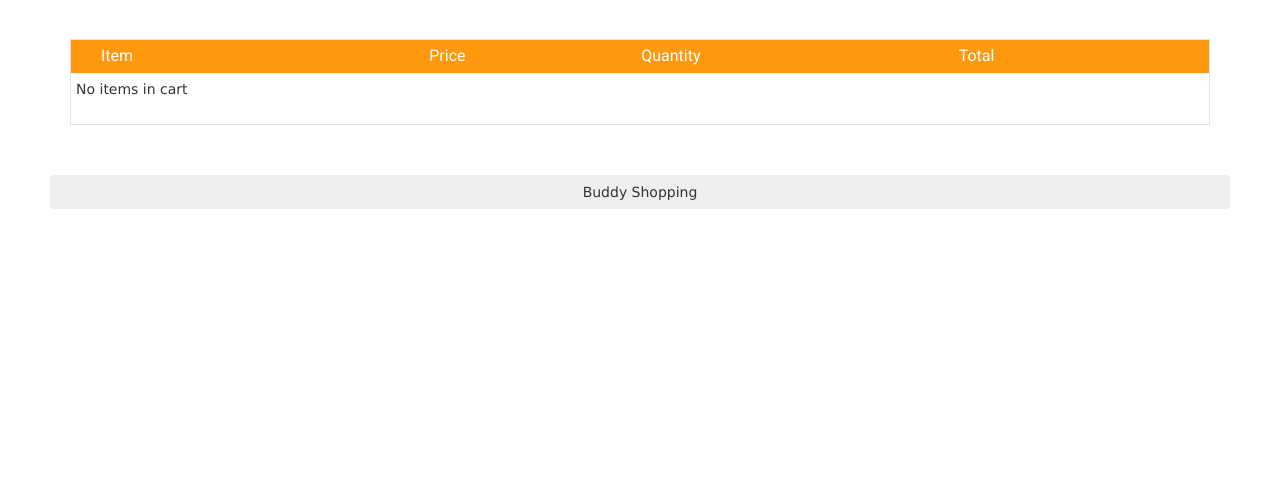
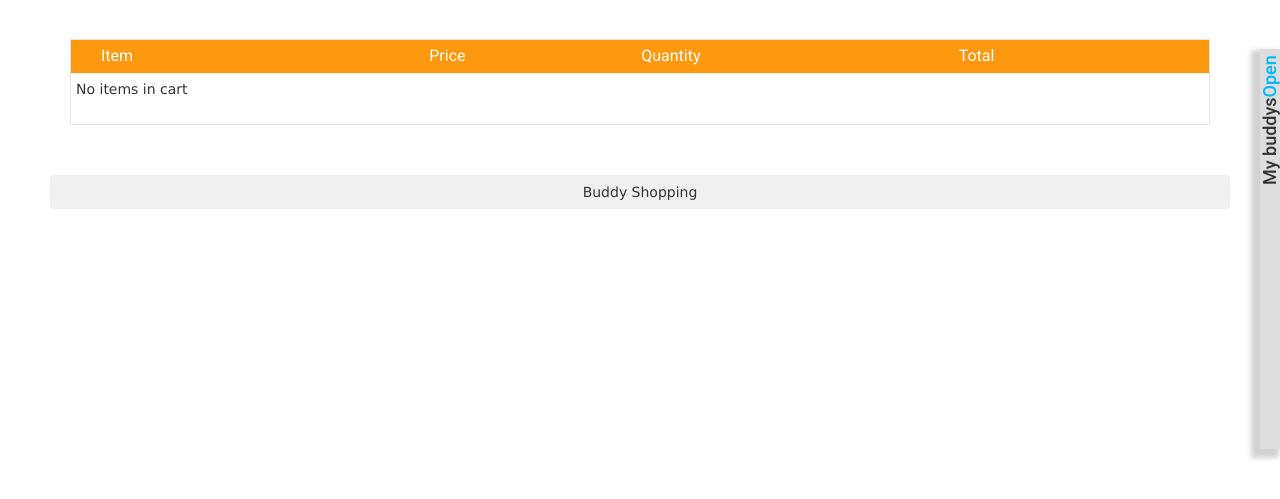
Before and after one commit to msandrock/buddyshopping, a Node project: template views/cart.jade in a window 1280 px wide. Shown: the part 51-550 px from the top of the page. Run offline with Node 20 templates, Linux system fonts and the light colour scheme; the template is opened without the code that fills it, so the values that code supplies are empty; style sheets or scripts are compiled from the project's sources.

Commit message:
Added buddy sidebar

```diff
--- /dev/null
+++ b/public/javascripts/buddylist.js
@@ -0,0 +1,16 @@
+
+(function() {
+
+    $(function() {
+        $('#openBuddyList').click(function(e) {
+            $('#buddyListClosed').hide();
+            $('#buddyListOpen').show();
+        });
+
+        $('#closeBuddyList').click(function(e) {
+            $('#buddyListOpen').hide();
+            $('#buddyListClosed').show();
+        });
+    });
+
+})();
--- a/public/stylesheets/style.styl
+++ b/public/stylesheets/style.styl
@@ -34,3 +34,37 @@ header
 	bottom: 0px;
 	left: 0px;
 	right: 0px;
+
+#buddyListClosed
+    display: block;
+    position: fixed;
+    padding: 0 6px 6px 6px;
+    top: 100px;
+    right: 0;
+    background-color: #ddd;
+    width: 20px;
+    height: 400px;
+    -webkit-box-shadow: -5px 5px 5px 4px rgba(0,0,0,0.18);
+    -moz-box-shadow: -5px 5px 5px 4px rgba(0,0,0,0.18);
+    box-shadow: -5px 5px 5px 4px rgba(0,0,0,0.18);
+    h4
+        -webkit-transform: rotate(270deg);
+        -moz-transform: rotate(270deg);
+        -o-transform: rotate(270deg);
+        writing-mode: lr-tb;
+        white-space: nowrap;
+        height: 132px;
+        width: 120px;
+
+#buddyListOpen
+    display: none;
+    position: fixed;
+    padding: 0 6px 6px 6px;
+    top: 100px;
+    right: 0;
+    background-color: #ddd;
+    width: 240px;
+    height: 400px
+    -webkit-box-shadow: -5px 5px 5px 4px rgba(0,0,0,0.18);
+    -moz-box-shadow: -5px 5px 5px 4px rgba(0,0,0,0.18);
+    box-shadow: -5px 5px 5px 4px rgba(0,0,0,0.18);
--- a/views/layout.jade
+++ b/views/layout.jade
@@ -13,6 +13,7 @@ html
 			link(rel='stylesheet', href='/stylesheets/toastr.css')
 			script(type='text/javascript', src='/javascripts/jquery-2.1.1.min.js')
 			script(type='text/javascript', src='/javascripts/fastclick.js')
+			script(type='text/javascript', src='/javascripts/buddylist.js')
 			script(type='text/javascript').
 				// Enable fastclick. This must happen on-ready, but before registering other click handlers.
 				$(function() {
@@ -74,3 +75,17 @@ html
 		div#buddyShoppingButtonContainer
 			button#buddyShoppingButton.btn.btn-block
 				| Buddy Shopping
+
+		div#buddyListOpen
+			h4 My buddys
+				a#closeBuddyList(href='#') Close
+			div#buddyMessages
+				| foo
+				br
+				| bar
+				br
+				| baz
+
+		div#buddyListClosed
+			h4 My buddys
+				a#openBuddyList(href='#') Open
```
